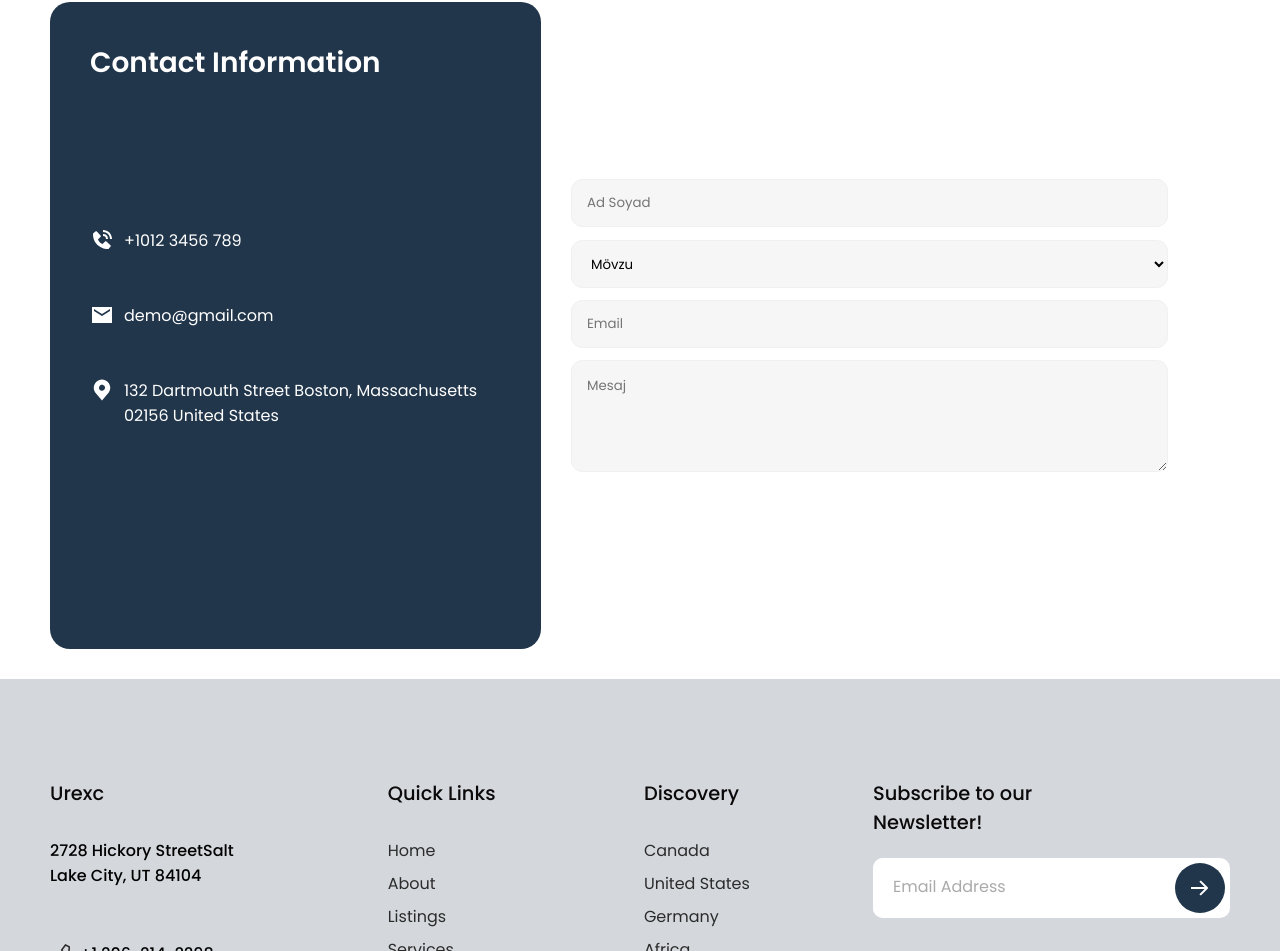
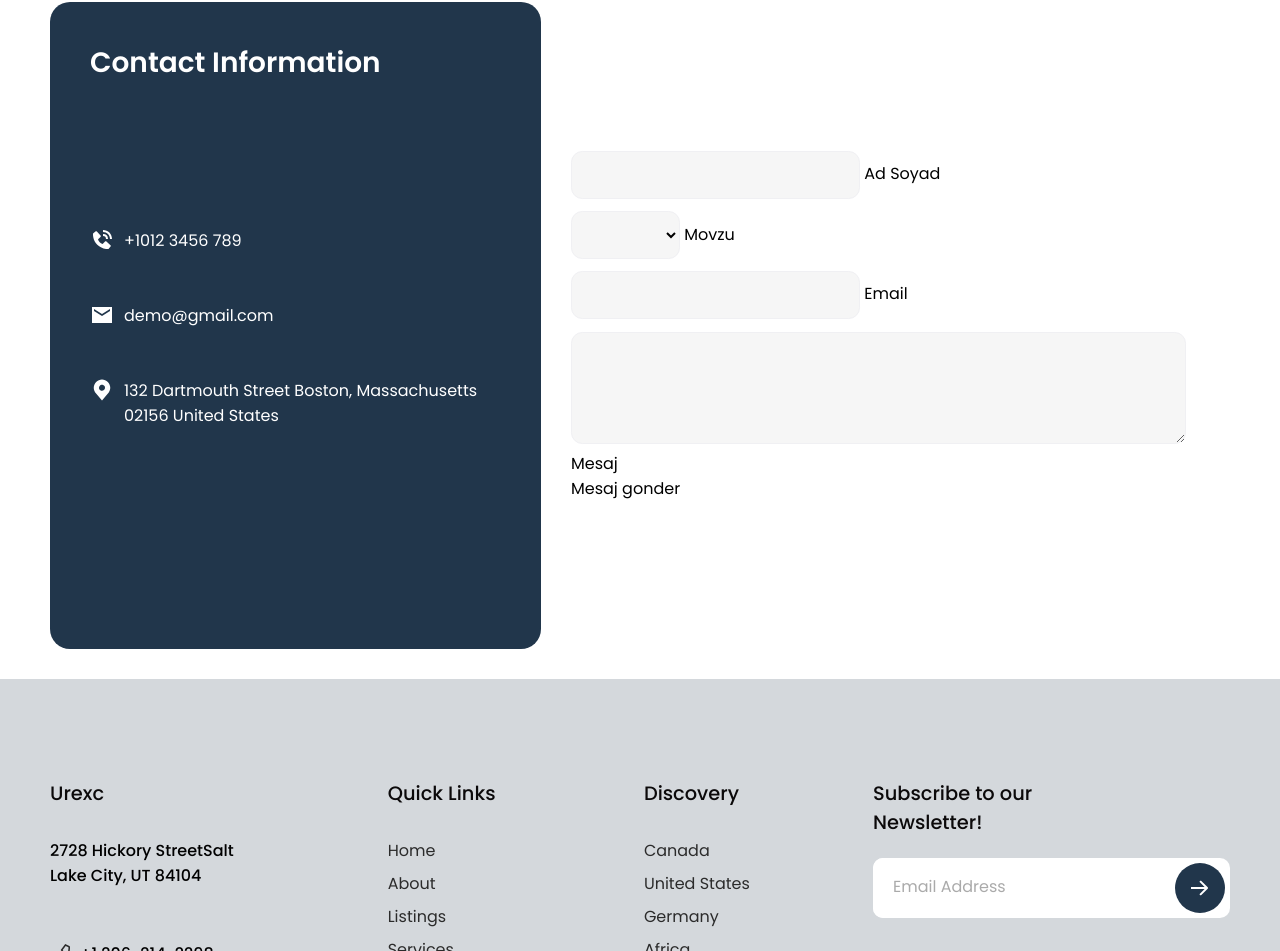
Before and after one commit to Melikova/landing_page_design, a plain HTML site: page index.html in a window 1280 px wide. Shown: the part 3436-4387 px from the top of the page. Drawn offline with Linux system fonts and the light colour scheme.

Commit message:
Update index.html

```diff
--- a/index.html
+++ b/index.html
@@ -231,16 +231,29 @@
         <div>
             <form action="">
                 <div>
-                    <input type="text" placeholder="Ad Soyad">
-                    <select name="options" id="options">
-                        <option value="option_one">Mövzu</option>
-                        <option value="option_two">Option 2</option>
-                        <option value="option_three">Option 3</option>
-                        <option value="option_four">Option 4</option>
-                    </select>
+                    <label for="name">
+                        <input type="text" id="name" >
+                        <span>Ad Soyad</span>
+                    </label>
+                    <label for="options">
+                        <select name="options" id="options">
+                            <option value=""></option>
+                            <option value="option_two">Option 2</option>
+                            <option value="option_three">Option 3</option>
+                            <option value="option_four">Option 4</option>
+                        </select>
+                        <span>Movzu</span>
+                    </label>
                 </div>
-                <input type="text" placeholder="Email">
-                <textarea placeholder="Mesaj" id="w3review" name="w3review" rows="4" cols="50"></textarea>
+                <label for="email">
+                    <input type="text" id="email">
+                    <span>Email</span>
+                </label>
+                <label for="mesaj">
+                    <textarea id="mesaj" name="mesaj" rows="4" cols="50"></textarea>
+                    <span>Mesaj</span>
+                </label>
+                <div class="btn">Mesaj gonder</div>
             </form>
         </div>
     </div>
```
